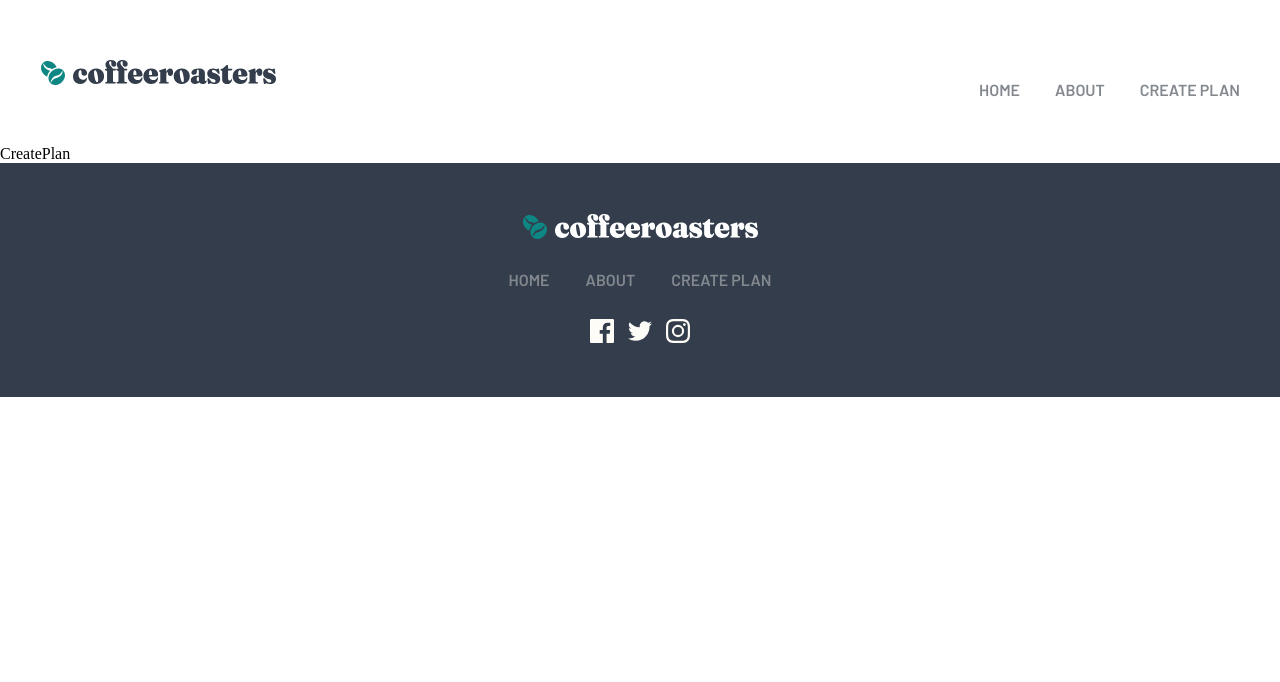
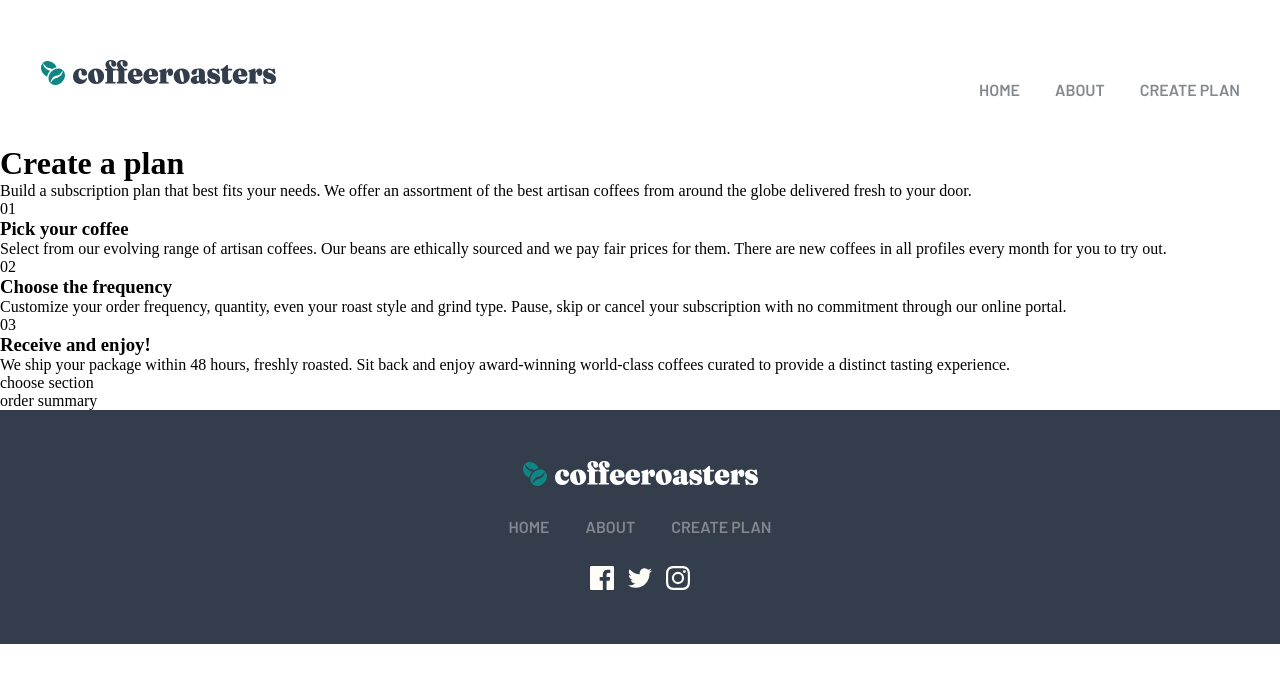
Before and after one commit to kzaleskaa/coffeeroasters-subscription-site, a React (Create React App) app: page /create-plan in a window 1280 px wide. Shown: the top 682 px of the page. Built offline with nearby package versions, Linux system fonts and the light colour scheme.

Commit message:
start create CrearePlan page

```diff
--- /dev/null
+++ b/src/components/plan/ChooseSection.js
@@ -0,0 +1,5 @@
+const ChooseSection = () => {
+  return <p>choose section</p>;
+};
+
+export default ChooseSection;
--- /dev/null
+++ b/src/components/plan/Instruction.js
@@ -0,0 +1,36 @@
+const DUMMY_STEPS = [
+  {
+    number: "01",
+    name: "Pick your coffee",
+    description:
+      "Select from our evolving range of artisan coffees. Our beans are ethically sourced and we pay fair prices for them. There are new coffees in all profiles every month for you to try out.",
+  },
+  {
+    number: "02",
+    name: "Choose the frequency",
+    description:
+      "Customize your order frequency, quantity, even your roast style and grind type. Pause, skip or cancel your subscription with no commitment through our online portal.",
+  },
+  {
+    number: "03",
+    name: "Receive and enjoy!",
+    description:
+      "We ship your package within 48 hours, freshly roasted. Sit back and enjoy award-winning world-class coffees curated to provide a distinct tasting experience.",
+  },
+];
+
+const Instruction = () => {
+  return (
+    <div>
+      {DUMMY_STEPS.map((step) => (
+        <div>
+          <span>{step.number}</span>
+          <h3>{step.name}</h3>
+          <p>{step.description}</p>
+        </div>
+      ))}
+    </div>
+  );
+};
+
+export default Instruction;
--- /dev/null
+++ b/src/components/plan/Order.js
@@ -0,0 +1,5 @@
+const Order = () => {
+  return <p>order summary</p>;
+};
+
+export default Order;
--- /dev/null
+++ b/src/components/plan/PlanHeader.js
@@ -0,0 +1,13 @@
+const PlanHeader = () => {
+    return (
+      <div>
+        <h1>Create a plan</h1>
+        <p>
+        Build a subscription plan that best fits your needs. We offer an assortment of the best
+  artisan coffees from around the globe delivered fresh to your door.
+        </p>
+      </div>
+    );
+  };
+
+  export default PlanHeader;
--- a/src/pages/CreatePlan.js
+++ b/src/pages/CreatePlan.js
@@ -1,5 +1,19 @@
+import { Fragment } from "react/cjs/react.production.min";
+import ChooseSection from "../components/plan/ChooseSection";
+import Instruction from "../components/plan/Instruction";
+import Order from "../components/plan/Order";
+
+import PlanHeader from "../components/plan/PlanHeader";
+
 const CreatePlan = () => {
-  return <p>CreatePlan</p>;
+  return (
+    <>
+      <PlanHeader />
+      <Instruction />
+      <ChooseSection />
+      <Order />
+    </>
+  );
 };
 
 export default CreatePlan;
```
Also changed, not shown: src/text-files/preferences.json (added, +114 -0 lines).
